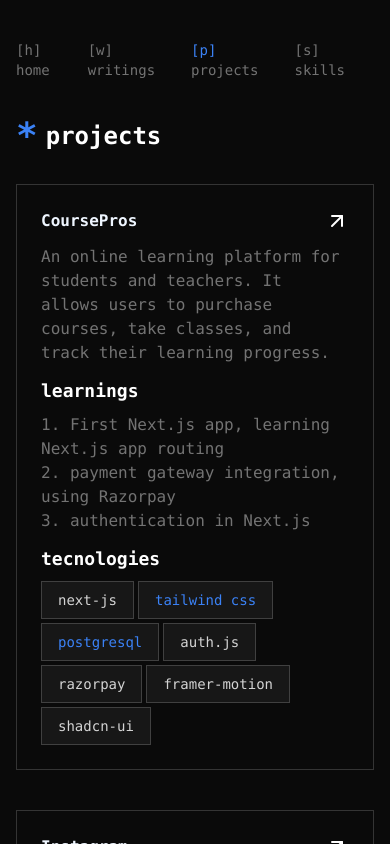
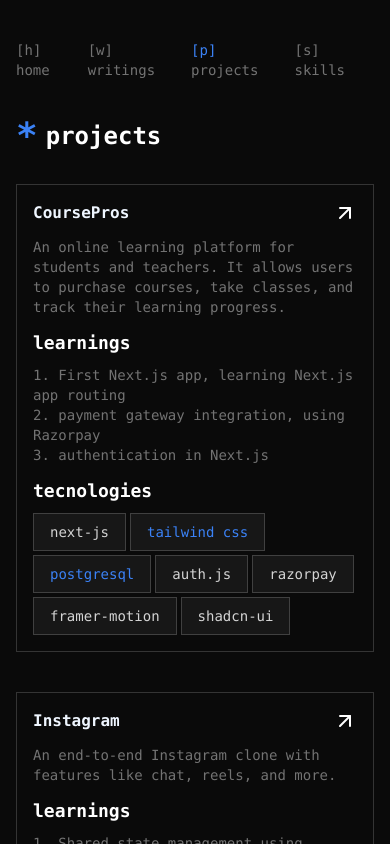
Before and after one commit to hanuchaudhary/PortfolioOg, a Next.js app: page /projects in a window 390 px wide. Shown: the top 844 px of the page. Built offline with nearby package versions, Linux system fonts and the light colour scheme.

Commit message:
Responsive fix

```diff
--- a/src/components/Projects/ProjectCard.tsx
+++ b/src/components/Projects/ProjectCard.tsx
@@ -3,10 +3,11 @@
 import { ArrowUpRight } from "lucide-react";
 import { Project } from "@/app/Data/data";
 import { SkillTag } from "../Skills/SkillTag";
+import Description from "../Description";
 
 export default function ProjectCard(project: Project) {
   return (
-    <div className="border space-y-3 group border-muted-foreground/40 p-6 hover:border-blue-500 transition-colors duration-300">
+    <div className="border space-y-3 group border-muted-foreground/40 md:p-6 p-4 hover:border-blue-500 transition-colors duration-300">
       <a
         href={project.liveLink ? project.liveLink : project.githubLink}
         target="_blank"
@@ -16,13 +17,15 @@
         <H3Heading>{project.title}</H3Heading>
         <ArrowUpRight className="w-6 h-6 group-hover:text-blue-500 transition-colors duration-300" />
       </a>
-      <p className="mt-2 text-muted-foreground">{project.description}</p>
+      <Description>
+        {project.description}
+      </Description>
 
       <div>
         <h4 className="text-lg font-semibold">learnings</h4>
         <ul className="mt-2 list-disc list-inside text-muted-foreground">
           {project.learnings?.map((learning, index) => (
-            <li className="list-decimal" key={index}>{learning}</li>
+            <li className="list-decimal md:text-base text-sm" key={index}>{learning}</li>
           ))}
         </ul>
       </div>
```
